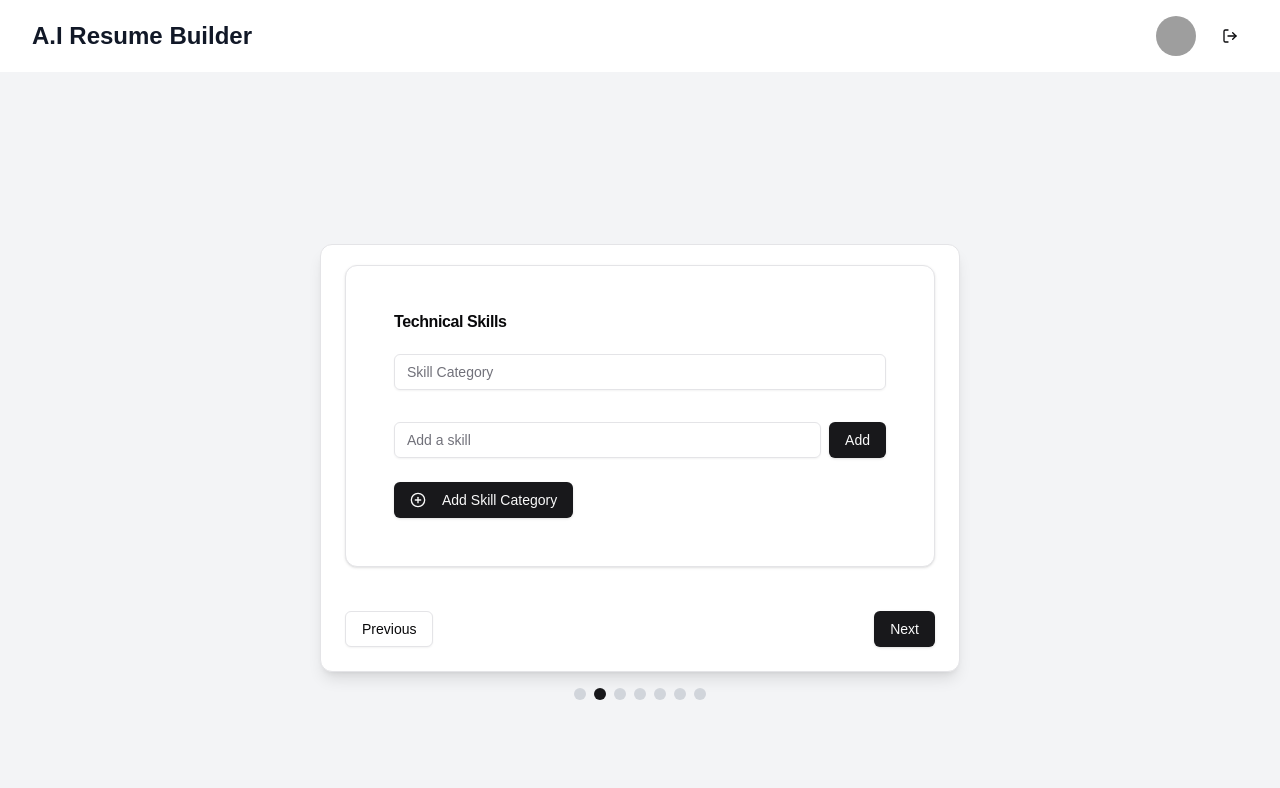
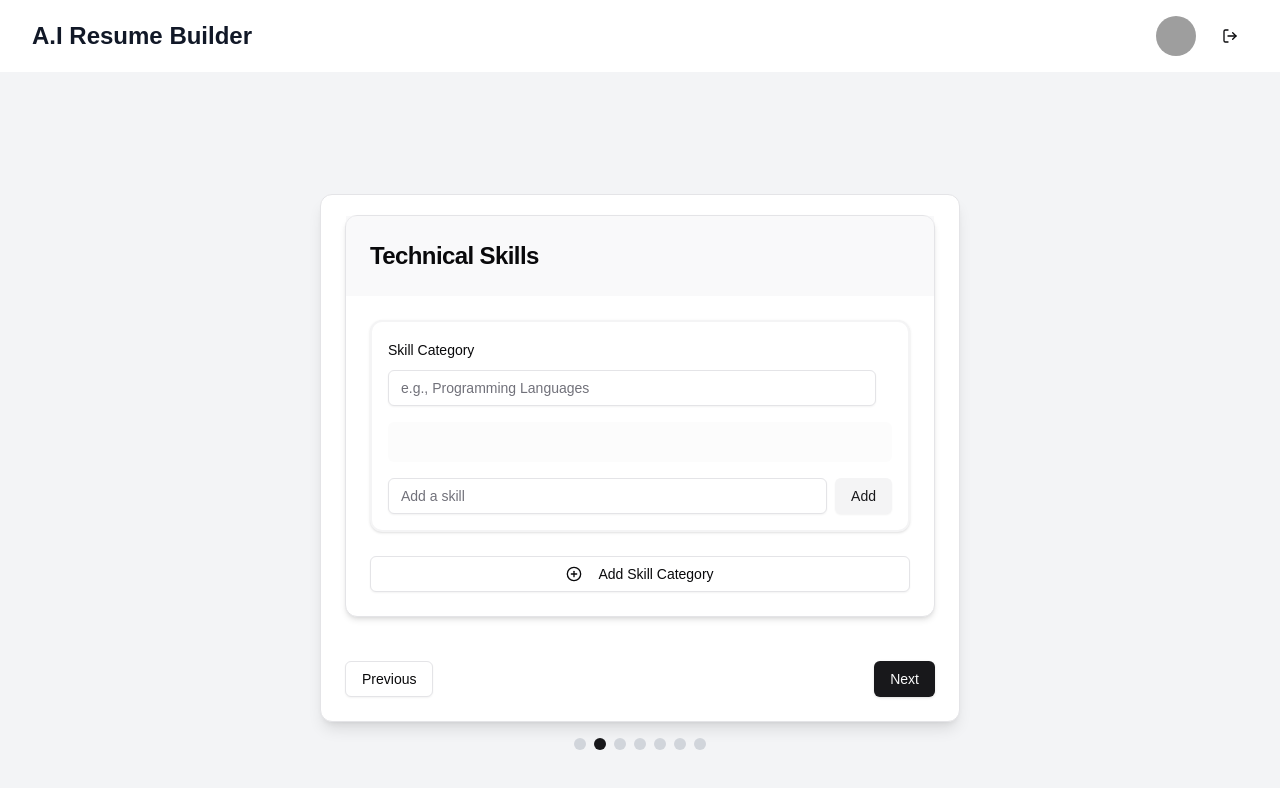
Before and after one commit to jacegonzales25/job-app-helper, a Next.js app: page /dashboard/resume in a window 1280 px wide. Both pictures are taken after a click on the button "Next". Shown: the top 788 px of the page. Built offline with nearby package versions, Linux system fonts and the light colour scheme; grey boxes are pictures that could not be loaded.

Commit message:
feat: improve UI

```diff
--- a/components/resume/education-form.tsx
+++ b/components/resume/education-form.tsx
@@ -3,8 +3,8 @@
 import { zodResolver } from "@hookform/resolvers/zod";
 import { useFieldArray, useForm } from "react-hook-form";
 import { z } from "zod";
-import { Card, CardContent, CardHeader, CardTitle } from "../ui/card";
-import { Separator } from "../ui/separator";
+import { Card, CardContent, CardHeader, CardTitle } from "@/components/ui/card";
+import { Separator } from "@/components/ui/separator";
 import {
   Form,
   FormControl,
@@ -12,18 +12,14 @@ import {
   FormItem,
   FormLabel,
   FormMessage,
-} from "../ui/form";
-import { Input } from "../ui/input";
-import { Button } from "../ui/button";
-import { CalendarIcon, PlusCircle, Trash2 } from "lucide-react";
-import { Popover, PopoverContent, PopoverTrigger } from "../ui/popover";
-import { cn } from "@/lib/utils";
-import { format } from "date-fns";
-import { Calendar } from "../ui/calendar";
+} from "@/components/ui/form";
+import { Input } from "@/components/ui/input";
+import { Button } from "@/components/ui/button";
+import { PlusCircle, Trash2 } from "lucide-react";
 import { useResumeStore } from "@/store/resume-store";
-import { YearMonthSelector } from "../ui/year-month";
+import { YearMonthSelector } from "@/components/ui/year-month";
 
-export const educationSchema = z.object({
+const educationSchema = z.object({
   education: z.array(
     z.object({
       school: z.string().min(1, { message: "School is required." }),
@@ -50,16 +46,11 @@ export default function EducationForm() {
 
   const form = useForm<z.infer<typeof educationSchema>>({
     mode: "onSubmit",
-    shouldUnregister: false,
     resolver: zodResolver(educationSchema),
     defaultValues: transformedEducationData,
   });
 
-  const {
-    fields: educationFields,
-    append: addEducation,
-    remove: removeEducation,
-  } = useFieldArray({
+  const { fields: educationFields, append: addEducation, remove: removeEducation } = useFieldArray({
     control: form.control,
     name: "education",
   });
@@ -71,22 +62,38 @@ export default function EducationForm() {
 
   return (
     <Form {...form}>
-      <form onSubmit={form.handleSubmit(onSubmit)}>
-        <Card className="p-6">
-          <CardHeader>
-            <CardTitle>Education</CardTitle>
+      <form onSubmit={form.handleSubmit(onSubmit)} className="space-y-8">
+        <Card className="shadow-md">
+          <CardHeader className="bg-muted/50">
+            <CardTitle className="text-2xl font-bold">Education</CardTitle>
           </CardHeader>
-          <CardContent className="space-y-6">
+          <CardContent className="p-6 space-y-6">
             {educationFields.map((field, index) => (
-              <div key={field.id} className="space-y-4">
-                {index > 0 && <Separator className="my-6" />}
+              <Card key={field.id} className="p-4 bg-background border-2 border-muted">
+                <div className="space-y-4">
+                  <div className="flex items-center justify-between">
+                    <h3 className="text-lg font-semibold">Education {index + 1}</h3>
+                    {index > 0 && (
+                      <Button
+                        variant="ghost"
+                        size="sm"
+                        onClick={() => removeEducation(index)}
+                        className="text-destructive hover:text-destructive/90 hover:bg-destructive/10"
+                      >
+                        <Trash2 className="w-4 h-4 mr-2" />
+                        Remove
+                      </Button>
+                    )}
+                  </div>
+                  <div className="grid grid-cols-1 md:grid-cols-2 gap-4">
                     <FormField
                       control={form.control}
                       name={`education.${index}.school`}
                       render={({ field }) => (
                         <FormItem>
+                          <FormLabel>School Name</FormLabel>
                           <FormControl>
-                        <Input placeholder="School Name" {...field} />
+                            <Input placeholder="Enter school name" {...field} className="bg-background" />
                           </FormControl>
                           <FormMessage />
                         </FormItem>
@@ -97,39 +104,31 @@ export default function EducationForm() {
                       name={`education.${index}.degree`}
                       render={({ field }) => (
                         <FormItem>
+                          <FormLabel>Degree</FormLabel>
                           <FormControl>
-                        <Input placeholder="Degree" {...field} />
+                            <Input placeholder="Enter degree" {...field} className="bg-background" />
                           </FormControl>
                           <FormMessage />
                         </FormItem>
                       )}
                     />
+                  </div>
                   <div className="grid grid-cols-1 md:grid-cols-2 gap-4">
                     <FormField
                       control={form.control}
                       name={`education.${index}.from`}
                       render={({ field }) => (
-                      <FormItem className="flex flex-col">
+                        <FormItem>
                           <FormLabel>From</FormLabel>
                           <YearMonthSelector
-                          year={
-                            field.value?.getFullYear() ||
-                            new Date().getFullYear()
-                          }
+                            year={field.value?.getFullYear() || new Date().getFullYear()}
                             month={(field.value?.getMonth() || 0) + 1}
                             onYearChange={(year) => {
-                            const newDate = new Date(
-                              year,
-                              field.value?.getMonth() || 0
-                            );
+                              const newDate = new Date(year, field.value?.getMonth() || 0);
                               field.onChange(newDate);
                             }}
                             onMonthChange={(month) => {
-                            const newDate = new Date(
-                              field.value?.getFullYear() ||
-                                new Date().getFullYear(),
-                              month - 1
-                            );
+                              const newDate = new Date(field.value?.getFullYear() || new Date().getFullYear(), month - 1);
                               field.onChange(newDate);
                             }}
                           />
@@ -141,27 +140,17 @@ export default function EducationForm() {
                       control={form.control}
                       name={`education.${index}.to`}
                       render={({ field }) => (
-                      <FormItem className="flex flex-col">
+                        <FormItem>
                           <FormLabel>To</FormLabel>
                           <YearMonthSelector
-                          year={
-                            field.value?.getFullYear() ||
-                            new Date().getFullYear()
-                          }
+                            year={field.value?.getFullYear() || new Date().getFullYear()}
                             month={(field.value?.getMonth() || 0) + 1}
                             onYearChange={(year) => {
-                            const newDate = new Date(
-                              year,
-                              field.value?.getMonth() || 0
-                            );
+                              const newDate = new Date(year, field.value?.getMonth() || 0);
                               field.onChange(newDate);
                             }}
                             onMonthChange={(month) => {
-                            const newDate = new Date(
-                              field.value?.getFullYear() ||
-                                new Date().getFullYear(),
-                              month - 1
-                            );
+                              const newDate = new Date(field.value?.getFullYear() || new Date().getFullYear(), month - 1);
                               field.onChange(newDate);
                             }}
                           />
@@ -170,34 +159,21 @@ export default function EducationForm() {
                       )}
                     />
                   </div>
-
-                {index > 0 && (
-                  <Button
-                    variant="destructive"
-                    size="sm"
-                    onClick={() => removeEducation(index)}
-                  >
-                    <Trash2 className="w-4 h-4 mr-2" />
-                    Remove Education
-                  </Button>
-                )}
                 </div>
+              </Card>
             ))}
             <Button
-              onClick={() =>
-                addEducation({
-                  school: "",
-                  degree: "",
-                  from: new Date(),
-                  to: new Date(),
-                })
-              }
+              type="button"
+              onClick={() => addEducation({ school: "", degree: "", from: new Date(), to: new Date() })}
+              variant="outline"
+              className="w-full"
             >
               <PlusCircle className="w-4 h-4 mr-2" />
               Add Education
             </Button>
           </CardContent>
         </Card>
+        {/* <Button type="submit" className="w-full">Save Education</Button> */}
       </form>
     </Form>
   );
--- a/components/resume/skills-form.tsx
+++ b/components/resume/skills-form.tsx
@@ -11,14 +11,16 @@ import {
   FormControl,
   FormField,
   FormItem,
+  FormLabel,
   FormMessage,
 } from "@/components/ui/form";
 import { Input } from "@/components/ui/input";
 import { Button } from "@/components/ui/button";
 import { PlusCircle, Trash2, X } from "lucide-react";
 import { useResumeStore } from "@/store/resume-store";
+import { Badge } from "@/components/ui/badge";
 
-export const skillsSchema = z.object({
+const skillsSchema = z.object({
   skills: z.array(
     z.object({
       category: z.string().min(1, { message: "Category is required." }),
@@ -36,18 +38,13 @@ export default function SkillsForm() {
 
   const form = useForm<z.infer<typeof skillsSchema>>({
     mode: "onSubmit",
-    shouldUnregister: false,
     resolver: zodResolver(skillsSchema),
     defaultValues: {
       skills: skillsInfo?.skills || [{ category: "", items: [] }],
     },
   });
 
-  const {
-    fields: skillFields,
-    append: addSkillCategory,
-    remove: removeSkillCategory,
-  } = useFieldArray({
+  const { fields: skillFields, append: addSkillCategory, remove: removeSkillCategory } = useFieldArray({
     control: form.control,
     name: "skills",
   });
@@ -60,10 +57,7 @@ export default function SkillsForm() {
   const addSkillItem = (index: number) => {
     if (newSkill.trim()) {
       const currentItems = form.getValues(`skills.${index}.items`);
-      form.setValue(`skills.${index}.items`, [
-        ...currentItems,
-        newSkill.trim(),
-      ]);
+      form.setValue(`skills.${index}.items`, [...currentItems, newSkill.trim()]);
       setNewSkill("");
     }
   };
@@ -78,40 +72,58 @@ export default function SkillsForm() {
 
   return (
     <Form {...form}>
-      <form onSubmit={form.handleSubmit(onSubmit)}>
-        <Card className="p-6">
-          <CardHeader>
-            <CardTitle>Technical Skills</CardTitle>
+      <form onSubmit={form.handleSubmit(onSubmit)} className="space-y-8">
+        <Card className="shadow-md">
+          <CardHeader className="bg-muted/50">
+            <CardTitle className="text-2xl font-bold">Technical Skills</CardTitle>
           </CardHeader>
-          <CardContent className="space-y-6">
+          <CardContent className="p-6 space-y-6">
             {skillFields.map((field, index) => (
-              <div key={field.id} className="space-y-4">
-                {index > 0 && <Separator className="my-6" />}
+              <Card key={field.id} className="p-4 bg-background border-2 border-muted">
+                <div className="space-y-4">
+                  <div className="flex items-center justify-between">
                     <FormField
                       control={form.control}
                       name={`skills.${index}.category`}
                       render={({ field }) => (
-                    <FormItem>
+                        <FormItem className="flex-grow mr-4">
+                          <FormLabel className="text-sm font-medium">Skill Category</FormLabel>
                           <FormControl>
-                        <Input placeholder="Skill Category" {...field} />
+                            <Input placeholder="e.g., Programming Languages" {...field} className="bg-background" />
                           </FormControl>
                           <FormMessage />
                         </FormItem>
                       )}
                     />
-                <div className="flex flex-wrap gap-2">
-                  {form
-                    .watch(`skills.${index}.items`)
-                    .map((item, itemIndex) => (
+                    {index > 0 && (
                       <Button
+                        variant="ghost"
+                        size="icon"
+                        onClick={() => removeSkillCategory(index)}
+                        className="text-destructive hover:text-destructive/90 hover:bg-destructive/10"
+                      >
+                        <Trash2 className="h-5 w-5" />
+                      </Button>
+                    )}
+                  </div>
+                  <div className="flex flex-wrap gap-2 min-h-[40px] p-2 bg-muted/30 rounded-md">
+                    {form.watch(`skills.${index}.items`).map((item, itemIndex) => (
+                      <Badge
                         key={itemIndex}
                         variant="secondary"
-                        size="sm"
+                        className="px-2 py-1 text-sm flex items-center gap-1 bg-primary/10 hover:bg-primary/20 transition-colors"
+                      >
+                        {item}
+                        <Button
+                          type="button"
+                          variant="ghost"
+                          size="icon"
+                          className="h-4 w-4 rounded-full p-0 hover:bg-destructive/10"
                           onClick={() => removeSkillItem(index, itemIndex)}
                         >
-                        {item}
-                        <X className="ml-2 h-4 w-4" />
+                          <X className="h-3 w-3" />
                         </Button>
+                      </Badge>
                     ))}
                   </div>
                   <div className="flex gap-2">
@@ -119,25 +131,20 @@ export default function SkillsForm() {
                       placeholder="Add a skill"
                       value={newSkill}
                       onChange={(e) => setNewSkill(e.target.value)}
+                      className="flex-grow bg-background"
                     />
-                  <Button type="button" onClick={() => addSkillItem(index)}>
+                    <Button type="button" onClick={() => addSkillItem(index)} variant="secondary">
                       Add
                     </Button>
                   </div>
-                {index > 0 && (
-                  <Button
-                    variant="destructive"
-                    size="icon"
-                    onClick={() => removeSkillCategory(index)}
-                  >
-                    <Trash2 className="h-4 w-4" />
-                  </Button>
-                )}
                 </div>
+              </Card>
             ))}
             <Button
               type="button"
               onClick={() => addSkillCategory({ category: "", items: [] })}
+              variant="outline"
+              className="w-full"
             >
               <PlusCircle className="w-4 h-4 mr-2" />
               Add Skill Category
--- /dev/null
+++ b/components/ui/badge.tsx
@@ -0,0 +1,36 @@
+import * as React from "react"
+import { cva, type VariantProps } from "class-variance-authority"
+
+import { cn } from "@/lib/utils"
+
+const badgeVariants = cva(
+  "inline-flex items-center rounded-md border px-2.5 py-0.5 text-xs font-semibold transition-colors focus:outline-none focus:ring-2 focus:ring-ring focus:ring-offset-2",
+  {
+    variants: {
+      variant: {
+        default:
+          "border-transparent bg-primary text-primary-foreground shadow hover:bg-primary/80",
+        secondary:
+          "border-transparent bg-secondary text-secondary-foreground hover:bg-secondary/80",
+        destructive:
+          "border-transparent bg-destructive text-destructive-foreground shadow hover:bg-destructive/80",
+        outline: "text-foreground",
+      },
+    },
+    defaultVariants: {
+      variant: "default",
+    },
+  }
+)
+
+export interface BadgeProps
+  extends React.HTMLAttributes<HTMLDivElement>,
+    VariantProps<typeof badgeVariants> {}
+
+function Badge({ className, variant, ...props }: BadgeProps) {
+  return (
+    <div className={cn(badgeVariants({ variant }), className)} {...props} />
+  )
+}
+
+export { Badge, badgeVariants }
```
Lines whose indentation alone changed are shown as unchanged.
